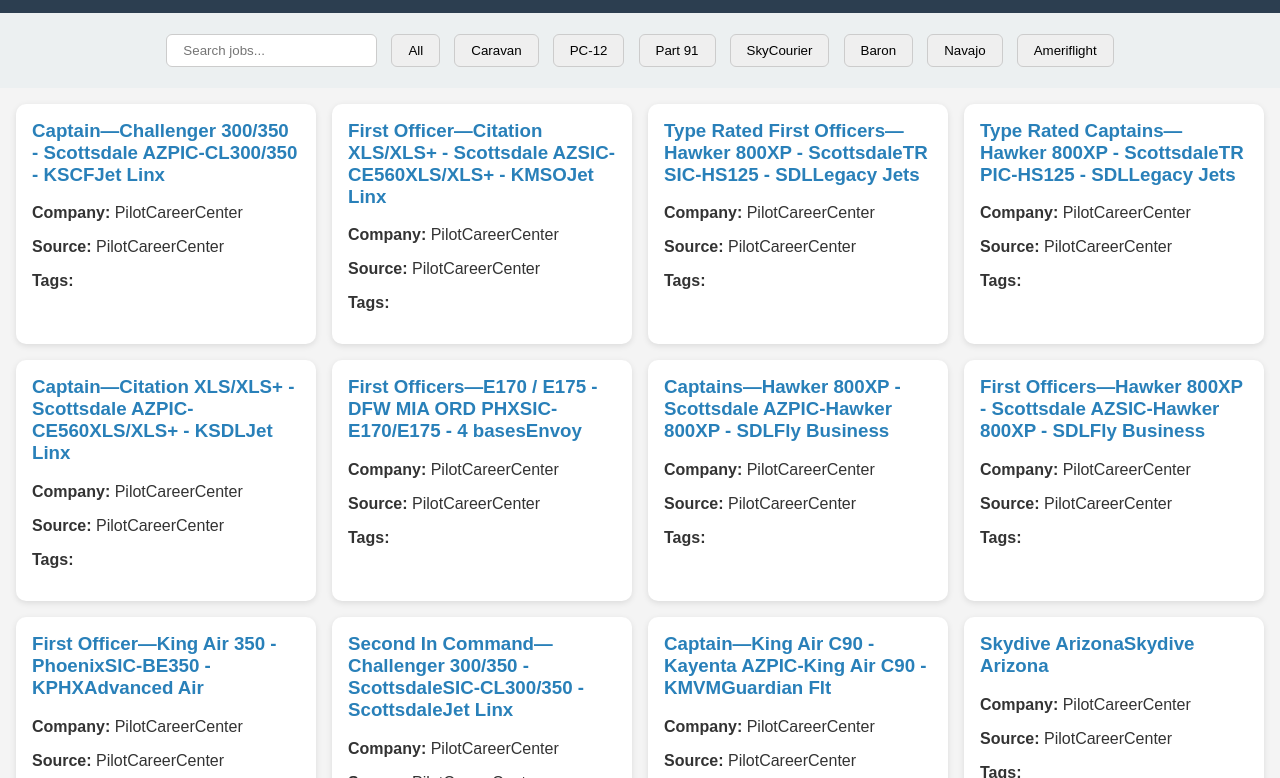
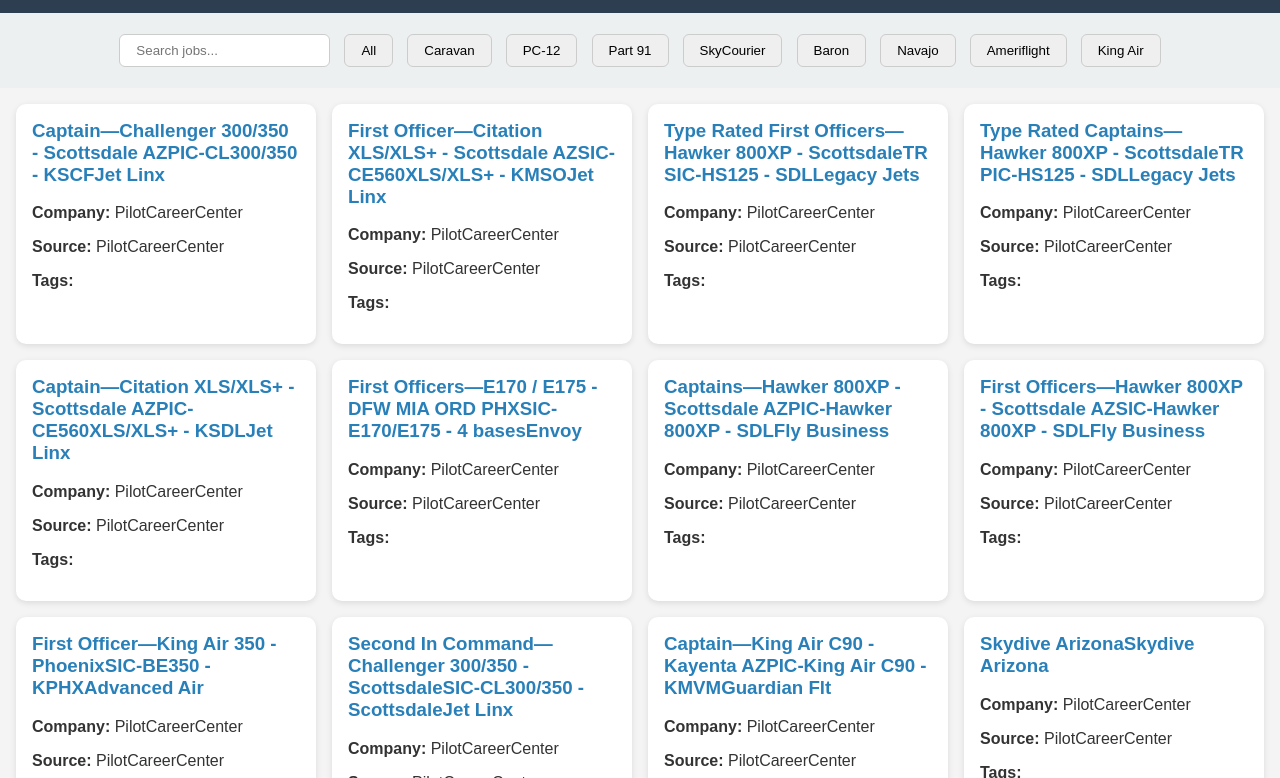
Before and after one commit to CaptainSeanG/PhxPilotJobs, a plain HTML site: page index.html in a window 1280 px wide. Shown: the part 76-854 px from the top of the page. Drawn offline with Linux system fonts and the light colour scheme.

Commit message:
Update index.html

```diff
--- a/index.html
+++ b/index.html
@@ -34,6 +34,7 @@
   <button onclick="filterTag('Baron')">Baron</button>
   <button onclick="filterTag('Navajo')">Navajo</button>
   <button onclick="filterTag('Ameriflight')">Ameriflight</button>
+  <button onclick="filterTag('King Air')">King Air</button>
 </div>
 
 
```
